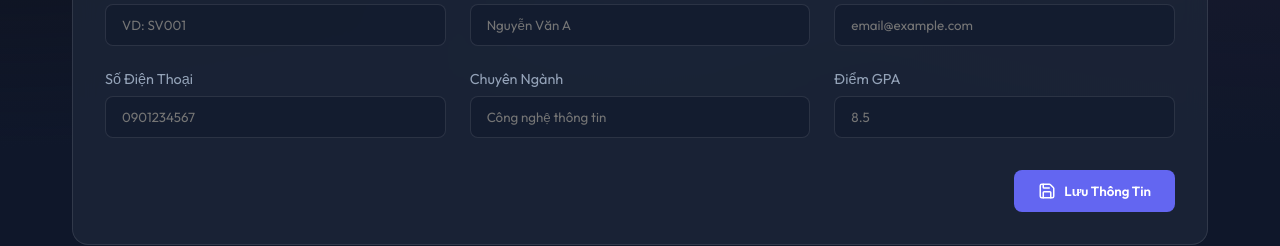
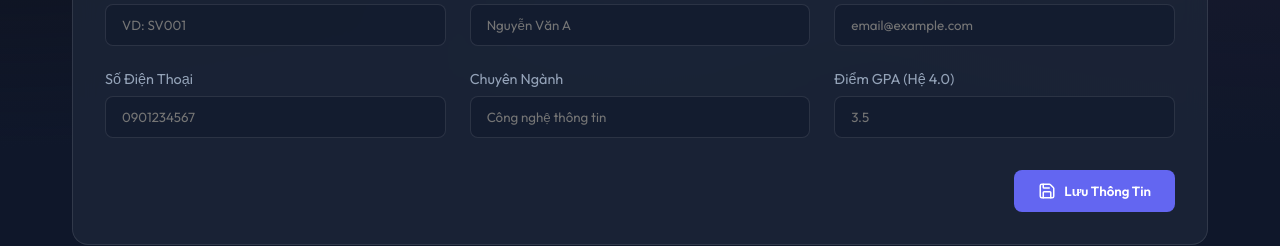
Before and after one commit to toilanguyen2910/quan-ly-sinh-vien-test, a React app in the folder frontend/: page / in a window 1280 px wide. Shown: the part 417-663 px from the top of the page. Built offline with nearby package versions, Linux system fonts and the light colour scheme; no server answers; the HTML template or start-up script is replaced by a standard one.

Commit message:
Cap nhat thang diem GPA 4.0

```diff
--- a/frontend/src/components/StudentForm.jsx
+++ b/frontend/src/components/StudentForm.jsx
@@ -60,8 +60,8 @@ const StudentForm = ({ onSubmit, editingStudent, onCancel }) => {
             <input required type="text" name="major" value={formData.major} onChange={handleChange} placeholder="Công nghệ thông tin" />
           </div>
           <div className="form-group">
-            <label>Điểm GPA</label>
-            <input required type="number" step="0.1" min="0" max="10" name="gpa" value={formData.gpa} onChange={handleChange} placeholder="8.5" />
+            <label>Điểm GPA (Hệ 4.0)</label>
+            <input required type="number" step="0.1" min="0" max="4" name="gpa" value={formData.gpa} onChange={handleChange} placeholder="3.5" />
           </div>
         </div>
         <div className="form-actions">
--- a/frontend/src/components/StudentList.jsx
+++ b/frontend/src/components/StudentList.jsx
@@ -37,7 +37,7 @@ const StudentList = ({ students, onEdit, onDelete }) => {
                   <td>{student.major}</td>
                   <td>
                     <span style={{
-                      color: student.gpa >= 8 ? 'var(--success)' : (student.gpa < 5 ? 'var(--danger)' : 'inherit'),
+                      color: student.gpa >= 3.2 ? 'var(--success)' : (student.gpa < 2.0 ? 'var(--danger)' : 'inherit'),
                       fontWeight: 'bold'
                     }}>
                       {student.gpa}
```
